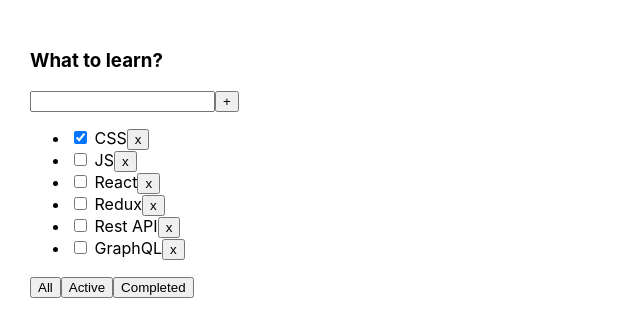
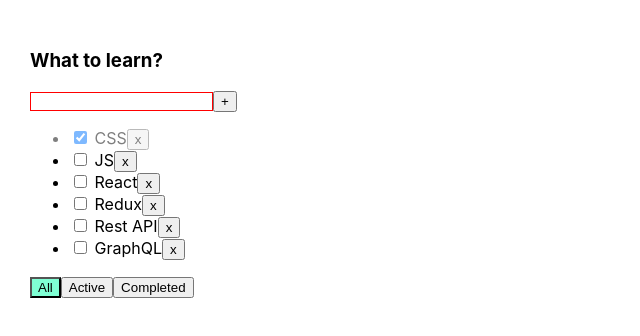
Before and after one commit to RomanAlxndrvch/TODO_List-Secondary, a React (Create React App) app: page / in a window 1280 px wide. Shown: the top 336 px of the page, without its empty margins (0-640 px from the left). Built offline with nearby package versions, Linux system fonts and the light colour scheme.

Commit message:
Monday TodoLessen #4. Make checkbox work-change state object with find method,add some css logic.

```diff
--- a/src/App.css
+++ b/src/App.css
@@ -1,8 +1,24 @@
 .App {
-  padding: 30px;
-  display: flex;
+    padding: 30px;
+    display: flex;
 }
 
 .App > div {
-  margin-right: 50px;
+    margin-right: 50px;
 }
+
+.error {
+    border: red 1px solid;
+}
+
+.error-message {
+    color: red;
+}
+
+.active-filter {
+    background-color: aquamarine;
+}
+
+.is-done {
+    opacity: 0.5;
+}
--- a/src/App.tsx
+++ b/src/App.tsx
@@ -6,7 +6,6 @@
 export type FilteredValuesType = 'all' | 'completed' | 'active'
 
 function App() {
-
     let [tasks, setTasks] = useState<Array<TaskType>>([
         {id: v1(), title: 'CSS', isDone: true},
         {id: v1(), title: 'JS', isDone: false},
@@ -15,7 +14,6 @@
         {id: v1(), title: 'Rest API', isDone: false},
         {id: v1(), title: 'GraphQL', isDone: false},
     ])
-
     let [filtered, setFilter] = useState<FilteredValuesType>('all')
 
     function removeTask(id: string) {
@@ -32,6 +30,14 @@
         setFilter(value)
     }
 
+    function changeStatus(taskId: string, isDone: boolean) {
+        let task = tasks.find(task => task.id === taskId)
+        if (task) {
+            task.isDone = isDone
+        }
+        setTasks([...tasks])
+    }
+
     let tasksForTodoList = tasks
     if (filtered === 'active') {
         tasksForTodoList = tasks.filter((e) => !e.isDone)
@@ -40,11 +46,10 @@
         tasksForTodoList = tasks.filter((e) => e.isDone)
     }
 
-
     return (
         <div>
             <List title={'What to learn?'} tasks={tasksForTodoList} removeTasks={removeTask}
-                  changeFilter={changeFilter} addTask={addTask}/>
+                  changeFilter={changeFilter} addTask={addTask} changeStatus={changeStatus} filter={filtered}/>
         </div>
 
     );
--- a/src/List.tsx
+++ b/src/List.tsx
@@ -13,17 +13,27 @@
     removeTasks: (e: string) => void
     changeFilter: (e: FilteredValuesType) => void
     addTask: (task: string) => void
+    changeStatus: (taskId: string, isDone: boolean) => void
+    filter: string
 }
 
 export function List(props: PropsType) {
 
     const [input, setInput] = useState('')
+    const [error, setError] = useState<string | null>(null)
+
     const addTaskButtonHandler = () => {
-        props.addTask(input)
-        setInput('')
+        if (input.trim() !== '') {
+            props.addTask(input.trim())
+            setInput('')
+        }
+        else {
+            setError('Title is required!')
+        }
     }
     const onChangeInputHandler = (e: ChangeEvent<HTMLInputElement>) => {
         setInput(e.currentTarget.value)
+        setError(null)
     }
     const onKeyDownButtonHandler = (e: KeyboardEvent<HTMLInputElement>) => {
         if (e.ctrlKey && e.key === 'Enter') {
@@ -41,21 +51,29 @@
                 <h3>{props.title}</h3>
                 <div>
                     <input
+                        className={'error'}
                         value={input}
                         onChange={onChangeInputHandler}
                         onKeyDown={onKeyDownButtonHandler}/>
 
                     <button onClick={addTaskButtonHandler}>+</button>
+                    {error && <div className={'error-message'}>Field is required!</div>}
                 </div>
                 <ul>
                     {
-                        props.tasks.map((e) => {
+                        props.tasks.map((task) => {
+                                const onChangeHandler = (e: ChangeEvent<HTMLInputElement>) => {
+                                    props.changeStatus(task.id, e.currentTarget.checked)
+                                }
                                 const onRemoveHandler = () => {
-                                    props.removeTasks(e.id)
+                                    props.removeTasks(task.id)
                                 }
                                 return (
-                                    <li key={e.id}>
-                                        <input type="checkbox" checked={e.isDone}/> <span>{e.title}</span>
+                                    <li className={task.isDone ? 'is-done' : ''} key={task.id}>
+                                        <input type="checkbox"
+                                               onChange={onChangeHandler}
+                                               checked={task.isDone}
+                                        /> <span>{task.title}</span>
                                         <button onClick={onRemoveHandler}>x</button>
                                     </li>)
                             }
@@ -63,9 +81,19 @@
                     }
                 </ul>
                 <div>
-                    <button onClick={onAllBtnHandler}>All</button>
-                    <button onClick={onActiveBtnHandler}>Active</button>
-                    <button onClick={onCompletedBtnHandler}>Completed</button>
+                    <button
+                        className={props.filter === 'all' ? 'active-filter' : ''} onClick={onAllBtnHandler}>All
+                    </button>
+
+                    <button
+                        className={props.filter === 'active' ? 'active-filter' : ''}
+                        onClick={onActiveBtnHandler}>Active
+                    </button>
+
+                    <button
+                        className={props.filter === 'completed' ? 'active-filter' : ''}
+                        onClick={onCompletedBtnHandler}>Completed
+                    </button>
                 </div>
             </div>
         </div>
```
